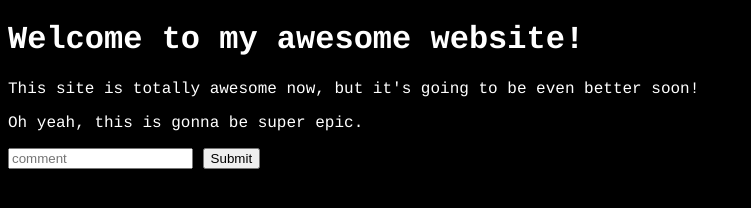
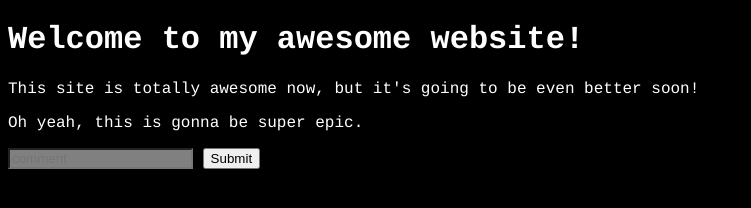
Before and after one commit to MrMiddles/MrMiddles.github.io, a plain HTML site: page index.html in a window 1280 px wide. Shown: the whole page, without its empty margins (0-751 px from the left). Drawn offline with Linux system fonts and the light colour scheme.

Commit message:
Save my work

```diff
--- a/css/stylesheet.css
+++ b/css/stylesheet.css
@@ -4,3 +4,7 @@ body {
 	font-family: Courier;
 
 }
+
+.comment {
+	background-color: gray;
+}
--- a/index.html
+++ b/index.html
@@ -13,7 +13,7 @@
     <p>This site is totally awesome now, but it's going to be even better soon!</p>
     <p>Oh yeah, this is gonna be super epic.</p>
 	<form>
-		<input type="text" placeholder="comment">
+		<input type="text" placeholder="comment" class="comment">
 		<input type="submit">
 	</form>
 </body>
```
